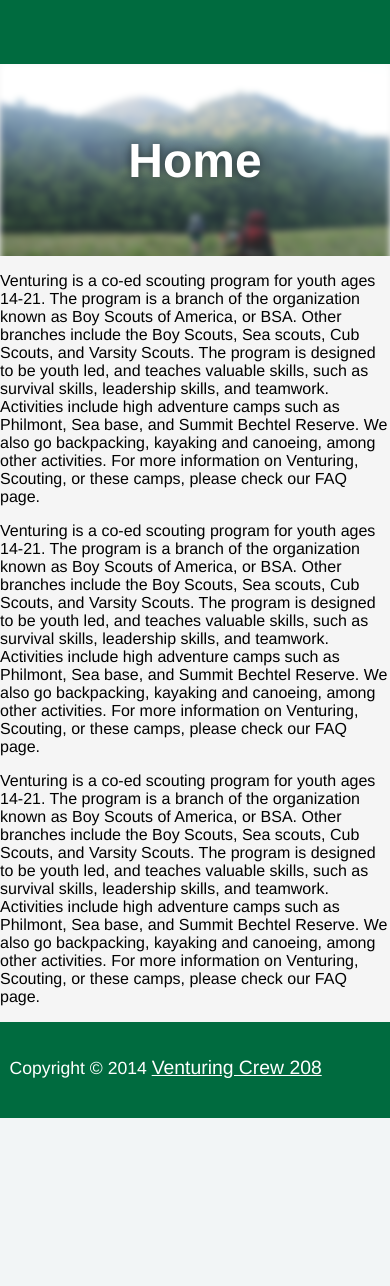
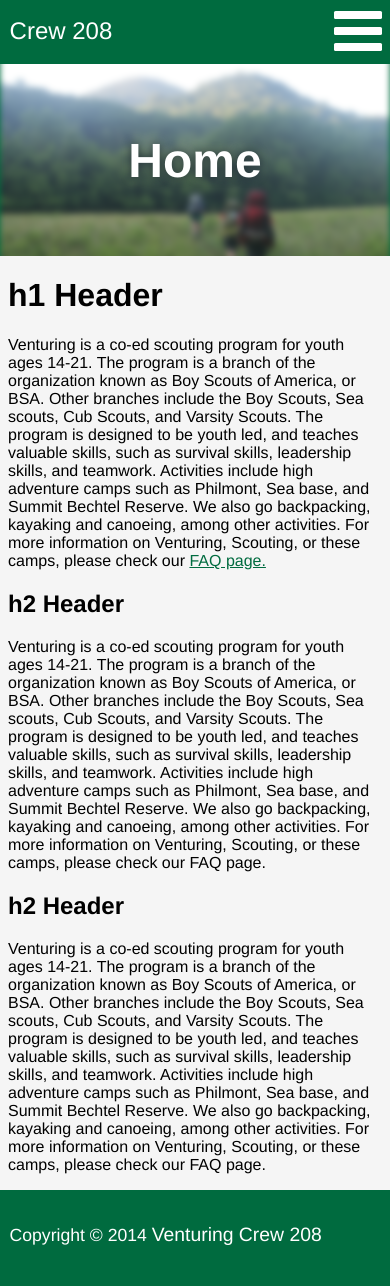
Before and after one commit to AquaMorph/Venturing-Crew-Website, a PHP site: page / in a window 390 px wide. Before the commit the page ends 1118 px from the top, so only its background shows below. Run offline with PHP 8.4, Linux system fonts and the light colour scheme.

Commit message:
Added mobile menu

```diff
--- a/head.php
+++ b/head.php
@@ -1,4 +1,7 @@
 <meta name="keywords" content="venturing, scouting, high adventure, kayaking, climbing, rappelling, shooting, firearms, guns, conservation, archery, camping, leadership, trekking, backpacking, hiking, canoe, whitewater, rafting, wildlife, wake county, north carolina, cary, apex, raleigh" />
 <meta name="description" content="Venturing Crew 208 in Cary, North Carolina" />
+<meta name="viewport" content="width=device-width, initial-scale=1">
 <link rel="shortcut icon" href="favicon.png" />
 <link rel="stylesheet" href="style.css">
+
+<script src="js/menu.js"></script>
--- a/index.php
+++ b/index.php
@@ -11,11 +11,14 @@
         <div class="feature-text"><h1>Home</h1></div>
     </div>
     <div class="wrapper">
-        <div id="content">
-        <p>Venturing is a co-ed scouting program for youth ages 14-21. The program is a branch of the organization known as Boy Scouts of America, or BSA. Other branches include the Boy Scouts, Sea scouts, Cub Scouts, and Varsity Scouts. The program is designed to be youth led, and teaches valuable skills, such as survival skills, leadership skills, and teamwork. Activities include high adventure camps such as Philmont, Sea base, and Summit Bechtel Reserve. We also go backpacking, kayaking and canoeing, among other activities. For more information on Venturing, Scouting, or these camps, please check our FAQ page.</p>
+        <div class="content">
+            <h1>h1 Header</h1>
+            <p>Venturing is a co-ed scouting program for youth ages 14-21. The program is a branch of the organization known as Boy Scouts of America, or BSA. Other branches include the Boy Scouts, Sea scouts, Cub Scouts, and Varsity Scouts. The program is designed to be youth led, and teaches valuable skills, such as survival skills, leadership skills, and teamwork. Activities include high adventure camps such as Philmont, Sea base, and Summit Bechtel Reserve. We also go backpacking, kayaking and canoeing, among other activities. For more information on Venturing, Scouting, or these camps, please check our <a href="index.php">FAQ page.</a></p>
 
+            <h2>h2 Header</h2>
             <p>Venturing is a co-ed scouting program for youth ages 14-21. The program is a branch of the organization known as Boy Scouts of America, or BSA. Other branches include the Boy Scouts, Sea scouts, Cub Scouts, and Varsity Scouts. The program is designed to be youth led, and teaches valuable skills, such as survival skills, leadership skills, and teamwork. Activities include high adventure camps such as Philmont, Sea base, and Summit Bechtel Reserve. We also go backpacking, kayaking and canoeing, among other activities. For more information on Venturing, Scouting, or these camps, please check our FAQ page.</p>
 
+            <h2>h2 Header</h2>
             <p>Venturing is a co-ed scouting program for youth ages 14-21. The program is a branch of the organization known as Boy Scouts of America, or BSA. Other branches include the Boy Scouts, Sea scouts, Cub Scouts, and Varsity Scouts. The program is designed to be youth led, and teaches valuable skills, such as survival skills, leadership skills, and teamwork. Activities include high adventure camps such as Philmont, Sea base, and Summit Bechtel Reserve. We also go backpacking, kayaking and canoeing, among other activities. For more information on Venturing, Scouting, or these camps, please check our FAQ page.</p>
         </div>
     </div>
--- /dev/null
+++ b/js/menu.js
@@ -0,0 +1,19 @@
+function toggleVisibility(id) {
+       var e = document.getElementById(id);
+       if(e.style.display == 'block')
+          e.style.display = 'none';
+       else
+          e.style.display = 'block';
+    }
+var mql = window.matchMedia("(min-width:42em)");
+mql.addListener(function(e){
+	if(e.matches) {
+		document.getElementById('menu').style.display = 'block';
+	}
+});
+var mql = window.matchMedia("(max-width:42em)");
+mql.addListener(function(e){
+	if(e.matches) {
+		document.getElementById('menu').style.display = 'none';
+	}
+});
--- a/menu.php
+++ b/menu.php
@@ -1,9 +1,15 @@
 <div class="headerspace"></div>
 <div class="header">
+    <div id="mobile">
+    	<div id="box" onClick="toggleVisibility('menu')"><div id="line"></div><div id="line"></div><div id="line"></div></div>
+    	<a href="index.php"><h1>Crew 208</h1></a>
+    </div>
     <div id="menu">
         <ul>
             <a href="index.php"><img src="webmenu.png"></a>
             <li><a href="index.php">Home</a></li>
+            <li><a href="#">FAQ</a></li>
+            <li><a href="#">Gallery</a></li>
             <li><a href="#">Calendar</a></li>
             <li><a href="#">Contact Us</a></li>
         </ul>
--- a/style.css
+++ b/style.css
@@ -14,13 +14,12 @@ html {
 
 body {
 	width:100%;
-     height:100%;
+    height:100%;
 	padding:0;
 	margin:0;
-	background-color:#f5f5f5;
+	background-color:#F5F5F5;
 	font-family: Helvetica, Arial, sans-serif;
-	-webkit-font-smoothing: antialiased;
-	font-smoothing: antialiased;
+
 }
 #holder {
     min-height: 100%;
@@ -72,7 +71,7 @@ body {
 	padding: 0;
 }
 .header li a,.header li a:visited {
-	padding:.8em .5em .7em .5em;
+	padding:.8em .7em .7em .7em;
 	font-size:1.4em;
 	display:inline-block;
 	text-decoration:none;
@@ -133,10 +132,13 @@ body {
 	.header ul {
 		top:4em;
 	}
+    .header li:first-of-type {
+        padding:0 0 0 0;
+    }
     .header li {
 		position: relative;
 		display:block;
-		background-color:#6dcff6;
+		background-color:#009659;
 		padding:0 0 0 0;
 		margin:0 0 0 0;
 	}
@@ -145,12 +147,21 @@ body {
 		padding:.4em 0 .4em 0;
 	}
 }
+/* Content */
+.content {
+    padding: 0 .5em 0 .5em;
+}
+.content a {
+    color: #006B3F;
+}
 
-/* Content */
+
+/* Feature Image */
 .feature-container {
     height: 12em;
     width: 100%;
     position: relative;
+    background-color: #006B3F;
 }
 .feature-img,
 .feature-text {
@@ -165,8 +176,11 @@ body {
     display: table;
 }
 .feature-img img {
-    position: relative;
+    position: absolute;
     width: 100%;
+    min-height: 6em;
+    top: 10%;
+    margin-top: -10%;
     z-index: 0;
     -webkit-filter: blur(.2em);
 }
@@ -198,6 +212,7 @@ body {
 }
 .footer p, .footer a {
 	color:#fff;
+    text-decoration: none;
 	font-size:1.1em;
 }
 .footer #content {
```
